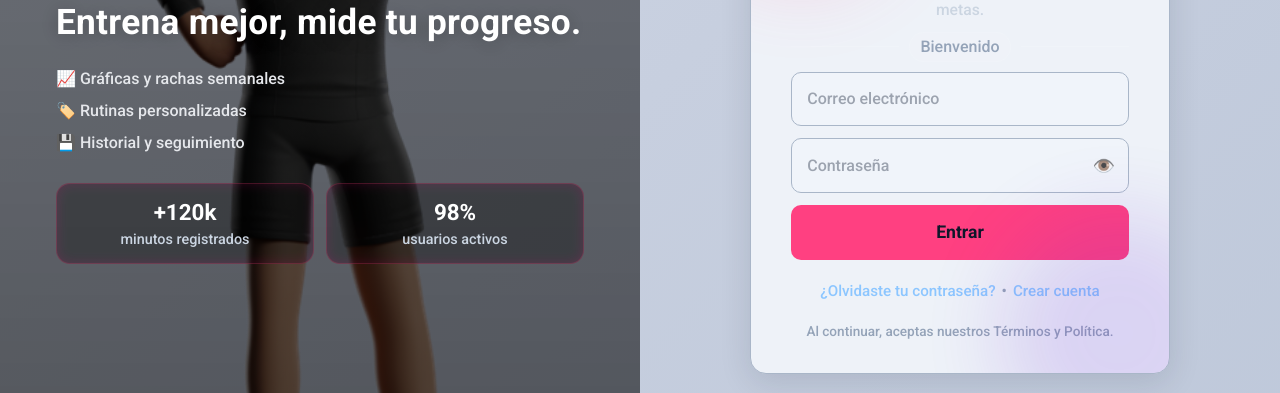
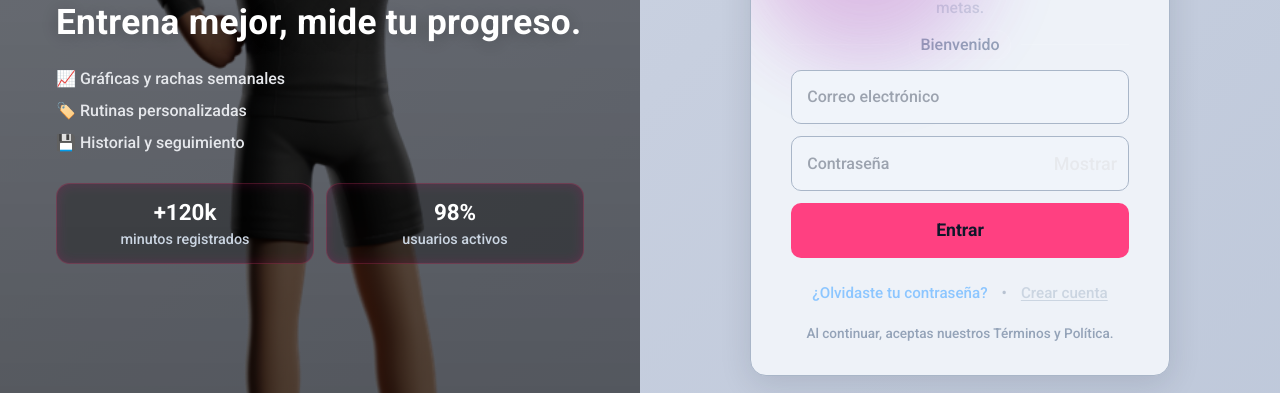
Before and after one commit to Totuyo11/itlife-frontend, a React (Create React App) app: page /login in a window 1280 px wide. Shown: the part 330-723 px from the top of the page. Built offline with nearby package versions, Linux system fonts and the light colour scheme; no server answers.

Commit message:
feat: lo que cambiaste

```diff
--- a/src/Login.css
+++ b/src/Login.css
@@ -1,325 +1,90 @@
-@import url('https://fonts.googleapis.com/css2?family=Poppins:wght@300;500;700&display=swap');
+/* ===== Fix para el link "Crear cuenta" (Login.js) ===== */
 
-body {
-  font-family: 'Poppins', sans-serif;
-  margin: 0;
-  background: linear-gradient(to right, #0f0f0f, #1a1a1a);
-  color: white;
+/* Las clases reales del Login.jsx */
+.auth-layout { position: relative; min-height: 100dvh; }
+.auth-main { position: relative; z-index: 0; }
+.registro-container { position: relative; z-index: 1; }
+
+.form-box {
+  position: relative;
+  z-index: 2;           /* por encima de cualquier deco */
+  pointer-events: auto;
 }
 
-/* Container */
-.login-container {
-  padding-top: 80px;
-  display: flex;
-  justify-content: center;
-  align-items: center;
-  min-height: calc(100vh - 80px);
+/* Si usas decoraciones/pseudo-elementos en la tarjeta */
+.form-deco::before,
+.form-deco::after {
+  content: "";
+  position: absolute;
+  inset: -1px;
+  z-index: 0;           /* debajo del contenido */
+  pointer-events: none; /* que no bloqueen clicks */
 }
 
-/* Card glass style */
-.login-card {
-  display: flex;
-  background: rgba(0, 0, 0, 0.4);
-  backdrop-filter: blur(12px);
-  border-radius: 20px;
-  overflow: hidden;
-  max-width: 900px;
-  width: 100%;
-  box-shadow: 0 8px 32px rgba(0,0,0,0.6);
+/* Contenido clickeable del form por encima */
+.registro-form,
+.extras,
+.input-group,
+.toggle-pass {
+  position: relative;
+  z-index: 3;
 }
 
-/* Left image */
-.login-left {
-  flex: 1;
-  background: rgba(0, 0, 0, 0.3);
-  display: flex;
-  justify-content: center;
-  align-items: center;
-  padding: 30px;
+/* Cuando aria-busy=true algunos setups deshabilitan todo:
+   permitimos clicks en .extras y en el "ojo" de password */
+.form-box[aria-busy="true"] .extras,
+.form-box[aria-busy="true"] .toggle-pass {
+  pointer-events: auto !important;
 }
 
-.login-left img {
-  width: 100%;
-  max-width: 400px;
+/* Estilos para los enlaces del bloque de extras */
+.extras {
+  display: flex;
+  align-items: center;
+  justify-content: center;
+  gap: .5rem;
+  margin-top: .75rem;
+  flex-wrap: wrap;
 }
 
-/* Right form */
-.login-right {
-  flex: 1;
-  padding: 40px;
-  display: flex;
-  flex-direction: column;
-  justify-content: center;
+.extras .sep { opacity: .6; }
+
+.link, .extras a {
+  color: #fff;
+  text-decoration: underline;
+  text-underline-offset: 2px;
+  cursor: pointer;
 }
 
-.login-right h2 {
-  margin-bottom: 25px;
-  color: #ff3c3c;
-  font-weight: 600;
-  font-size: 28px;
+/* Si decidiste usar <button onClick={navigate('/register')}> */
+.link.as-button {
+  background: none;
+  border: 0;
+  padding: 0;
+  font: inherit;
+  text-decoration: underline;
+  cursor: pointer;
+  color: inherit;
 }
 
-.login-right input {
-  margin-bottom: 15px;
-  padding: 14px;
-  font-size: 16px;
-  border: none;
-  border-radius: 8px;
-  background-color: rgba(255, 255, 255, 0.1);
-  color: #fff;
-  transition: all 0.3s ease;
+/* Toggle de contraseña bien posicionado y clickeable */
+.input-group { position: relative; }
+.toggle-pass {
+  position: absolute;
+  right: .5rem;
+  top: 50%;
+  transform: translateY(-50%);
+  background: transparent;
+  border: 0;
+  padding: .25rem;
+  cursor: pointer;
+  line-height: 1;
 }
 
-.login-right input:focus {
-  outline: none;
-  background-color: rgba(255, 255, 255, 0.15);
-  box-shadow: 0 0 0 2px #ff3c3c33;
+/* Accesibilidad: focus visible en links y botones del form */
+.registro-form a:focus-visible,
+.registro-form button:focus-visible {
+  outline: 2px solid #ff4d8d;
+  outline-offset: 2px;
+  border-radius: .5rem;
 }
-
-.login-right input::placeholder {
-  color: #bbb;
-}
-
-.login-right button {
-  background-color: #ff3c3c;
-  color: #fff;
-  border: none;
-  padding: 14px;
-  border-radius: 8px;
-  cursor: pointer;
-  font-size: 16px;
-  font-weight: 600;
-  transition: all 0.3s ease;
-}
-
-.login-right button:hover {
-  background-color: #e33131;
-  transform: scale(1.03);
-}
-
-.error {
-  color: #ff6b6b;
-  font-weight: bold;
-  margin-bottom: 15px;
-}
-
-/* Navbar */
-.navbar {
-  position: fixed;
-  top: 0;
-  left: 0;
-  right: 0;
-  z-index: 10;
-  background-color: #111;
-  color: white;
-  padding: 12px 24px;
-  display: flex;
-  justify-content: space-between;
-  align-items: center;
-}
-
-.navbar-left {
-  display: flex;
-  align-items: center;
-}
-
-.navbar-logo {
-  width: 40px;
-  height: 40px;
-  margin-right: 10px;
-}
-
-.navbar-brand {
-  font-size: 22px;
-  font-weight: bold;
-  color: #fff;
-}
-
-.navbar-links {
-  display: flex;
-  align-items: center;
-}
-
-.nav-link {
-  margin: 0 10px;
-  color: #fff;
-  text-decoration: none;
-  font-weight: 500;
-}
-
-.nav-link:hover {
-  color: #ff3c3c;
-}
-
-.nav-button {
-  margin-left: 10px;
-  background-color: #ff3c3c;
-  color: #fff;
-  border: none;
-  padding: 8px 12px;
-  border-radius: 4px;
-  cursor: pointer;
-  font-weight: bold;
-}
-
-.nav-button:hover {
-  background-color: #e33131;
-}
-
-.home-card {
-  flex-direction: column;
-  max-width: 700px;
-  text-align: center;
-  background: rgba(0, 0, 0, 0.5);
-  padding: 50px;
-  animation: fadeInUp 0.8s ease-out;
-}
-
-.home-title {
-  font-size: 2.5rem;
-  margin-bottom: 20px;
-  color: #fff;
-}
-
-.home-title .highlight {
-  color: #ff3c3c;
-  font-weight: bold;
-}
-
-.home-text {
-  font-size: 18px;
-  color: #ccc;
-}
-
-/* Animación suave de entrada */
-@keyframes fadeInUp {
-  0% {
-    opacity: 0;
-    transform: translateY(40px);
-  }
-  100% {
-    opacity: 1;
-    transform: translateY(0);
-  }
-}
-.start-button {
-  margin-top: 30px;
-  padding: 14px 28px;
-  background-color: #ff3c3c;
-  border: none;
-  border-radius: 8px;
-  color: white;
-  font-size: 18px;
-  font-weight: bold;
-  cursor: pointer;
-  transition: transform 0.3s ease, background-color 0.3s ease;
-}
-
-.start-button:hover {
-  background-color: #e33131;
-  transform: scale(1.05);
-}
-.rutina-card {
-  flex-direction: column;
-  max-width: 700px;
-  text-align: center;
-  background: rgba(0, 0, 0, 0.5);
-  padding: 50px;
-  animation: fadeInUp 0.8s ease-out;
-}
-
-.rutina-title {
-  font-size: 2rem;
-  margin-bottom: 20px;
-  color: #ff3c3c;
-}
-
-.rutina-list {
-  list-style: none;
-  padding: 0;
-  margin: 0 0 20px;
-}
-
-.rutina-item {
-  background-color: rgba(255, 255, 255, 0.05);
-  margin-bottom: 12px;
-  padding: 12px 20px;
-  border-radius: 10px;
-  color: #fff;
-  font-size: 17px;
-  text-align: left;
-}
-
-.rutina-dia {
-  font-weight: bold;
-  color: #ff3c3c;
-}
-.form-rutina {
-  display: flex;
-  flex-direction: column;
-  gap: 12px;
-  margin-bottom: 30px;
-}
-
-.form-rutina input {
-  padding: 10px;
-  border-radius: 8px;
-  background: rgba(255, 255, 255, 0.1);
-  border: none;
-  color: #fff;
-}
-
-.form-rutina input::placeholder {
-  color: #bbb;
-}
-
-.form-rutina button {
-  padding: 10px;
-  background-color: #ff3c3c;
-  color: white;
-  font-weight: bold;
-  border: none;
-  border-radius: 8px;
-  cursor: pointer;
-  transition: all 0.3s ease;
-}
-
-.form-rutina button:hover {
-  background-color: #e33131;
-  transform: scale(1.02);
-}
-.rutina-item {
-  background-color: rgba(255, 255, 255, 0.05);
-  margin-bottom: 12px;
-  padding: 12px 20px;
-  border-radius: 10px;
-  color: #fff;
-  font-size: 17px;
-  text-align: left;
-  display: flex;
-  justify-content: space-between;
-  align-items: center;
-}
-
-.delete-btn {
-  background-color: transparent;
-  color: #ff3c3c;
-  border: none;
-  font-size: 18px;
-  cursor: pointer;
-  transition: transform 0.2s ease;
-}
-
-.delete-btn:hover {
-  transform: scale(1.2);
-  color: #ff6b6b;
-}
-.dashboard-info p {
-  text-align: left;
-  background-color: rgba(255, 255, 255, 0.05);
-  margin: 10px 0;
-  padding: 12px;
-  border-radius: 8px;
-  font-size: 16px;
-  color: #fff;
-}
--- a/src/Login.js
+++ b/src/Login.js
@@ -1,8 +1,9 @@
+// src/pages/Login.jsx
 import React, { useState } from 'react';
 import { getAuth, signInWithEmailAndPassword } from 'firebase/auth';
 import { Link, useNavigate } from 'react-router-dom';
-import './Register.css';
-import hero from './assets/fitlife-hero.jpg'; // 👈 importa la imagen
+import './Login.css';               // ← usa tu CSS (puede ser el que enviaste)
+import hero from './assets/fitlife-hero.jpg'; // ← ajusta la ruta si cambia
 
 const mapError = (code) => {
   switch (code) {
@@ -24,12 +25,28 @@ export default function Login() {
   const [loading, setLoading] = useState(false);
   const navigate = useNavigate();
 
+  function validar() {
+    if (!correo.trim() || !contraseña) {
+      setError('❌ Completa correo y contraseña.');
+      return false;
+    }
+    // validación simple de email
+    const re = /\S+@\S+\.\S+/;
+    if (!re.test(correo.trim())) {
+      setError('❌ Correo inválido.');
+      return false;
+    }
+    return true;
+  }
+
   async function handleSubmit(e) {
     e.preventDefault();
     setError(''); setMensaje('');
+    if (!validar()) return;
+
     setLoading(true);
-    const auth = getAuth();
     try {
+      const auth = getAuth();
       await signInWithEmailAndPassword(auth, correo.trim(), contraseña);
       setMensaje('✅ ¡Bienvenido de nuevo!');
       setTimeout(() => navigate('/dashboard'), 400);
@@ -42,7 +59,7 @@ export default function Login() {
 
   return (
     <div className="auth-layout">
-      {/* Panel lateral con imagen */}
+      {/* Panel lateral con imagen y brillos */}
       <aside
         className="auth-aside"
         style={{
@@ -50,7 +67,9 @@ export default function Login() {
             radial-gradient(1200px 600px at -10% -10%, rgba(255,64,129,.25), transparent 60%),
             radial-gradient(800px 400px at 110% 110%, rgba(109,40,217,.25), transparent 55%),
             url(${hero})
-          `
+          `,
+          backgroundSize: 'cover',
+          backgroundPosition: 'center'
         }}
       >
         <div className="aside-overlay">
@@ -114,8 +133,9 @@ export default function Login() {
                   className="toggle-pass"
                   onClick={() => setShowPass(s => !s)}
                   aria-label={showPass ? 'Ocultar contraseña' : 'Mostrar contraseña'}
+                  disabled={loading}
                 >
-                  {showPass ? '🙈' : '👁️'}
+                  {showPass ? 'No Mostrar' : 'Mostrar'}
                 </button>
               </div>
 
@@ -123,13 +143,21 @@ export default function Login() {
                 {loading ? 'Entrando…' : 'Entrar'}
               </button>
 
-              {mensaje && <p className="mensaje ok">{mensaje}</p>}
-              {error && <p className="mensaje error">{error}</p>}
+              {mensaje && <p className="mensaje ok" role="status">{mensaje}</p>}
+              {error && <p className="mensaje error" role="alert">{error}</p>}
 
               <div className="extras">
                 <Link to="/reset" className="link">¿Olvidaste tu contraseña?</Link>
                 <span className="sep">•</span>
-                <Link to="/register" className="link">Crear cuenta</Link>
+                {/* Usamos botón-as-link para evitar cualquier overlay que bloquee el click */}
+                <button
+                  type="button"
+                  className="link as-button"
+                  onClick={() => navigate('/register')}
+                  aria-label="Crear cuenta nueva"
+                >
+                  Crear cuenta
+                </button>
               </div>
 
               <p className="legal">Al continuar, aceptas nuestros Términos y Política.</p>
--- a/src/Register.js
+++ b/src/Register.js
@@ -150,7 +150,7 @@ export default function Register() {
                   disabled={loading}
                 />
                 <button type="button" className="toggle-pass" onClick={() => setShowPass(s => !s)}>
-                  {showPass ? '🙈' : '👁️'}
+                  {showPass ? 'No mostrar' : 'Mostrar'}
                 </button>
               </div>
 
@@ -173,7 +173,7 @@ export default function Register() {
                   disabled={loading}
                 />
                 <button type="button" className="toggle-pass" onClick={() => setShowPass2(s => !s)}>
-                  {showPass2 ? '🙈' : '👁️'}
+                  {showPass2 ? 'No Mostrar' : 'Mostrar'}
                 </button>
               </div>
 
```
